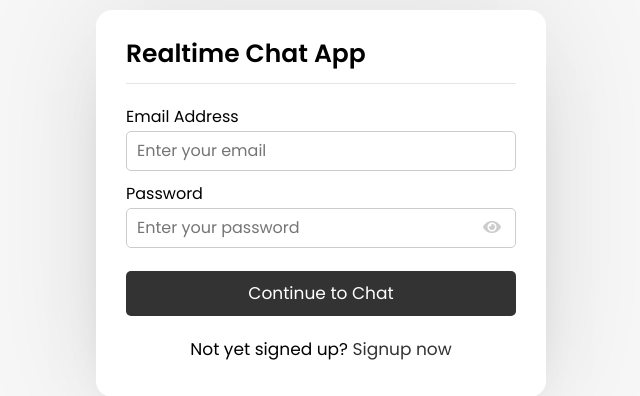
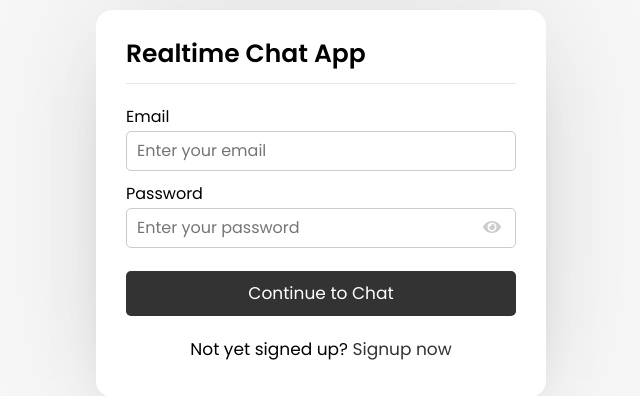
Before and after one commit to JP17futureDeveloppeur/Chat, a PHP site: page /login.php in a window 1280 px wide. Shown: the part 197-593 px from the top of the page, without its empty margins (319-959 px from the left). Run offline with PHP 8.4, Linux system fonts and the light colour scheme.

Commit message:
modification du label email address en email

```diff
--- a/login.php
+++ b/login.php
@@ -13,7 +13,7 @@
       <form action="#" method="POST" enctype="multipart/form-data" autocomplete="off">
         <div class="error-text"></div>
         <div class="field input">
-          <label>Email Address</label>
+          <label>Email</label>
           <input type="text" name="email" placeholder="Enter your email" required>
         </div>
         <div class="field input">
```
